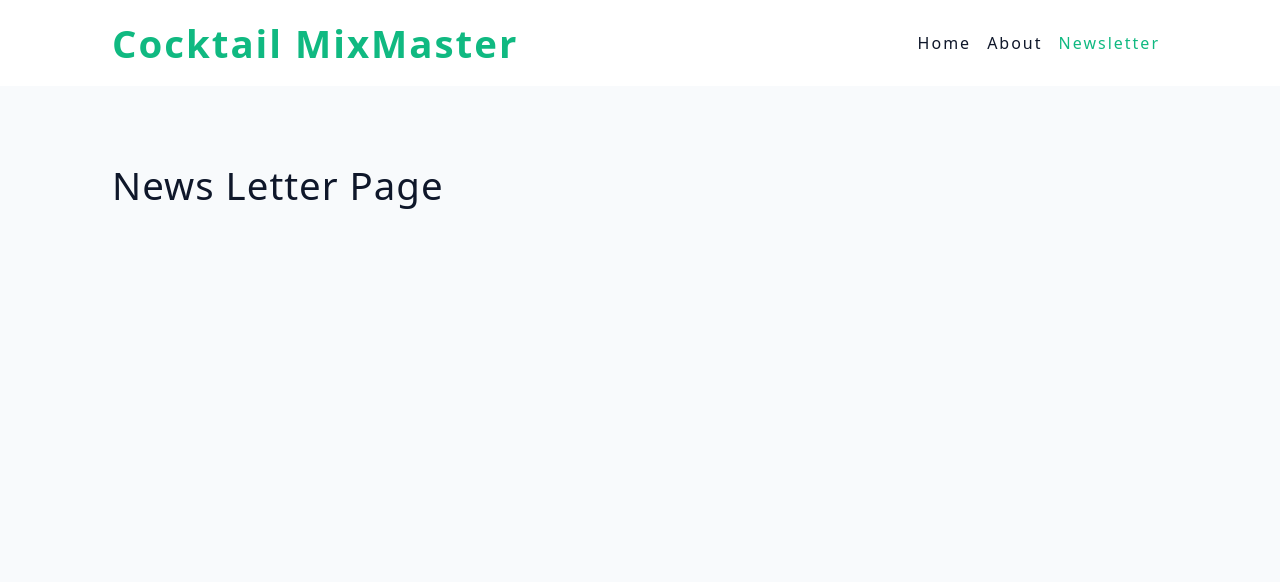
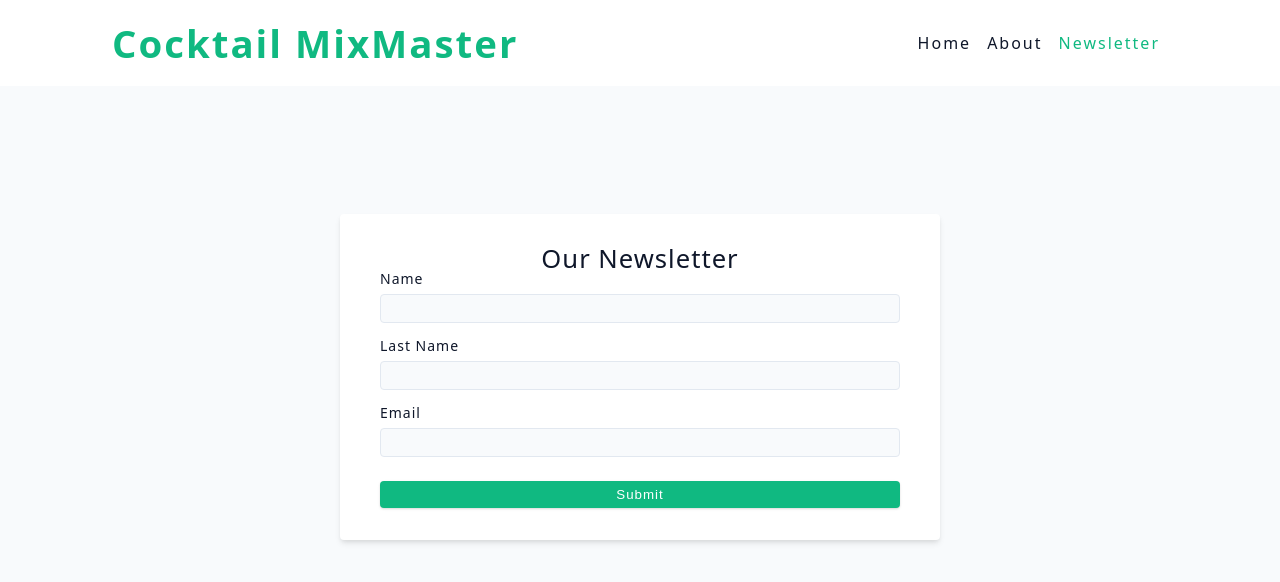
Before and after one commit to SimAndrew/cocktailMixMaster-reactjs, a React (Vite) app: page /newsletter in a window 1280 px wide. Shown: the top 582 px of the page. Built offline with nearby package versions, Linux system fonts and the light colour scheme.

Commit message:
feat: add newsletter subscription form with success and error handling

```diff
--- a/package.json
+++ b/package.json
@@ -15,6 +15,7 @@
     "react": "^19.2.0",
     "react-dom": "^19.2.0",
     "react-router-dom": "^7.10.1",
+    "react-toastify": "^11.0.5",
     "styled-components": "^6.1.19"
   },
   "devDependencies": {
--- a/src/App.jsx
+++ b/src/App.jsx
@@ -12,6 +12,7 @@ import {
 
 import { loader as landingLoader } from './pages/Landing.jsx';
 import { loader as singleCocktailLoader } from './pages/Cocktail.jsx';
+import { action as newsletterAction } from './pages/NewsLetter.jsx';
 
 const router = createBrowserRouter([
 	{
@@ -34,6 +35,8 @@ const router = createBrowserRouter([
 			{
 				path: 'newsletter',
 				element: <Newsletter />,
+				action: newsletterAction,
+				errorElement: <SinglePageError />,
 			},
 			{
 				path: 'about',
--- a/src/main.jsx
+++ b/src/main.jsx
@@ -1,10 +1,13 @@
 import { StrictMode } from 'react';
 import { createRoot } from 'react-dom/client';
+import App from './App.jsx';
 import './index.css';
-import App from './App.jsx';
+import { ToastContainer } from 'react-toastify';
+import 'react-toastify/dist/ReactToastify.css';
 
 createRoot(document.getElementById('root')).render(
 	<StrictMode>
+		<ToastContainer position="top-center" autoClose={3000} />
 		<App />
 	</StrictMode>,
 );
--- a/src/pages/NewsLetter.jsx
+++ b/src/pages/NewsLetter.jsx
@@ -1,3 +1,84 @@
-const NewsLetter = () => <h2>News Letter page</h2>;
+import { Form, redirect, useNavigation } from 'react-router-dom';
+import axios from 'axios';
+import { toast } from 'react-toastify';
+
+const newsletterUrl = 'https://jsonplaceholder.typicode.com/posts';
+
+// eslint-disable-next-line react-refresh/only-export-components
+export const action = async ({ request }) => {
+	const formData = await request.formData();
+	const data = Object.fromEntries(formData);
+
+	try {
+		await axios.post(newsletterUrl, data);
+		// const response = await axios.post(newsletterUrl, data);
+		toast.success('You have successfully subscribed to our newsletter!');
+		return redirect('/');
+	} catch (error) {
+		toast.error('There was an error subscribing to the newsletter!');
+		return error;
+	}
+};
+
+const NewsLetter = () => {
+	const navigation = useNavigation();
+	const isSubmitting = navigation.state === 'submitting';
+
+	return (
+		<Form className="form" method="POST">
+			<h4 style={{ textAlign: 'center', marginBottom: '2r' }}>
+				our newsletter
+			</h4>
+
+			<div className="form-row">
+				<label htmlFor="name" className="form-label">
+					name
+				</label>
+				<input
+					type="text"
+					className="form-input"
+					name="name"
+					id="name"
+					required
+				/>
+			</div>
+
+			<div className="form-row">
+				<label htmlFor="lastName" className="form-label">
+					last name
+				</label>
+				<input
+					type="text"
+					className="form-input"
+					name="lastName"
+					id="lastName"
+					required
+				/>
+			</div>
+
+			<div className="form-row">
+				<label htmlFor="email" className="form-label">
+					email
+				</label>
+				<input
+					type="text"
+					className="form-input"
+					name="email"
+					id="email"
+					required
+				/>
+			</div>
+
+			<button
+				type="submit"
+				className="btn btn-block"
+				style={{ marginTop: '0.5rem' }}
+				disabled={isSubmitting}
+			>
+				{isSubmitting ? 'submitting' : 'submit'}
+			</button>
+		</Form>
+	);
+};
 
 export default NewsLetter;
```
Also changed, not shown: 1 other file (tests, documents, lock files or other folders).
